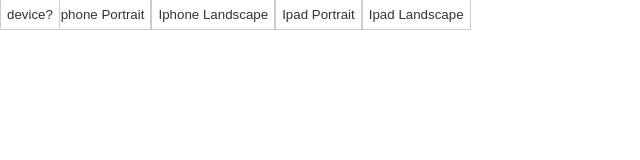
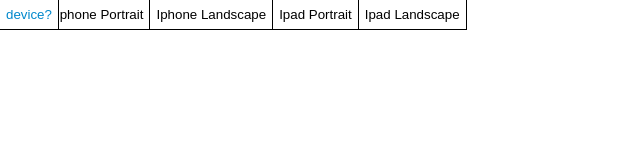
Before and after one commit to jamiescript/viewportJS, a plain HTML site: page index.html in a window 1280 px wide. Both pictures are taken after a click on the button "device?". Shown: the whole page, without its empty margins (0-640 px from the left). Drawn offline with Linux system fonts and the light colour scheme.

Commit message:
refactor and reduce

```diff
--- a/css/viewport.css
+++ b/css/viewport.css
@@ -1,27 +1,26 @@
-.button-group {
+.device-list {
+  display: none;
+}
+
+.button-group,
+.device-icon {
+  left: 50px;
   position: fixed;
-  top: 0px;
-  left: 50px;
+  top: 0;
+}
+
+.device-icon {
+  left: 0;
 }
 
 .button-group button {
-  float: left;
+  background-color: #fff;
+  border-width: 0 1px 1px 0;
+  cursor: pointer;
+  height: 30px;
   margin: 0;
-  padding: 6px;
-  background-color: #fff;
-  height: 30px;
-  color: #333;
-  border: 1px solid #ccc;
-  border-top: 0;
+}
+.button-group button:hover {
+  color: #0088cc;
   cursor: pointer;
 }
-
-.device-icon {
-  position: fixed;
-  top: 0;
-  left: 0;
-}
-
-.device-list {
-  display: none;
-}
--- a/index.html
+++ b/index.html
@@ -1,9 +1,9 @@
 <!DOCTYPE html>
 <head>
-  <title>Viewport.js</title>
+  <title>ViewportJS</title>
   <link rel="stylesheet" href="css/viewport.min.css">
 </head>
 <body>
-  <script src="js/viewport.min.js"></script>
+  <script src="js/viewport.js"></script>
 </body>
 </html>
--- a/js/viewport.js
+++ b/js/viewport.js
@@ -1,17 +1,11 @@
 /*
   viewport.js - development utility plugin for testing various device viewports
 */
-
+(function() {
   var url = window.location.pathname,
       deviceList = document.createElement('div');
       deviceList.className = 'button-group';
-    deviceList.innerHTML = '<div class="device-list">\
-    <button class="js-iphone-portrait">Iphone Portrait</button>\
-    <button class="js-iphone-landscape">Iphone Landscape</button>\
-    <button class="js-ipad-portrait">Ipad Portrait</button>\
-    <button class="js-ipad-landscape">Ipad Landscape</button>\
-    </div>\
-    <button class="js-device-slider device-icon">device?</button>';
+      deviceList.innerHTML = '<div class="device-list"><button class="js-iphone-portrait">Iphone Portrait</button><button class="js-iphone-landscape">Iphone Landscape</button><button class="js-ipad-portrait">Ipad Portrait</button><button class="js-ipad-landscape">Ipad Landscape</button></div><button class="js-device-slider device-icon">device?</button>';
 
   document.body.appendChild(deviceList);
 
@@ -28,19 +22,25 @@
     if ( matches.call(e.target, 'button') ) {
       switch(e.target.className) {
       case ('js-iphone-portrait'):
-      window.open(url,'', 'width=320,height=480');
+        window.open(url,'','width=320,height=480');
         break;
       case ('js-iphone-landscape'):
-      window.open(url,'', 'width=480,height=320');
+        window.open(url,'','width=480,height=320');
         break;
       case ('js-ipad-portrait'):
-      window.open(url,'', 'width=768,height=1024');
+        window.open(url,'','width=768,height=1024');
         break;
       case ('js-ipad-landscape'):
-      window.open(url,'', 'width=1024,height=768');
+        window.open(url,'','width=1024,height=768');
         break;
       default:
+        if (e.target.parentElement.childNodes[0].style.display=='block') {
+          e.target.parentElement.childNodes[0].style.display='none';
+        } else {
           e.target.parentElement.childNodes[0].style.display='block';
+        };
+
       }
     }
   }, false);
+})();
```
Also changed, not shown: css/viewport.min.css, js/viewport.min.js, 1 other file. Lines whose indentation alone changed are shown as unchanged.
